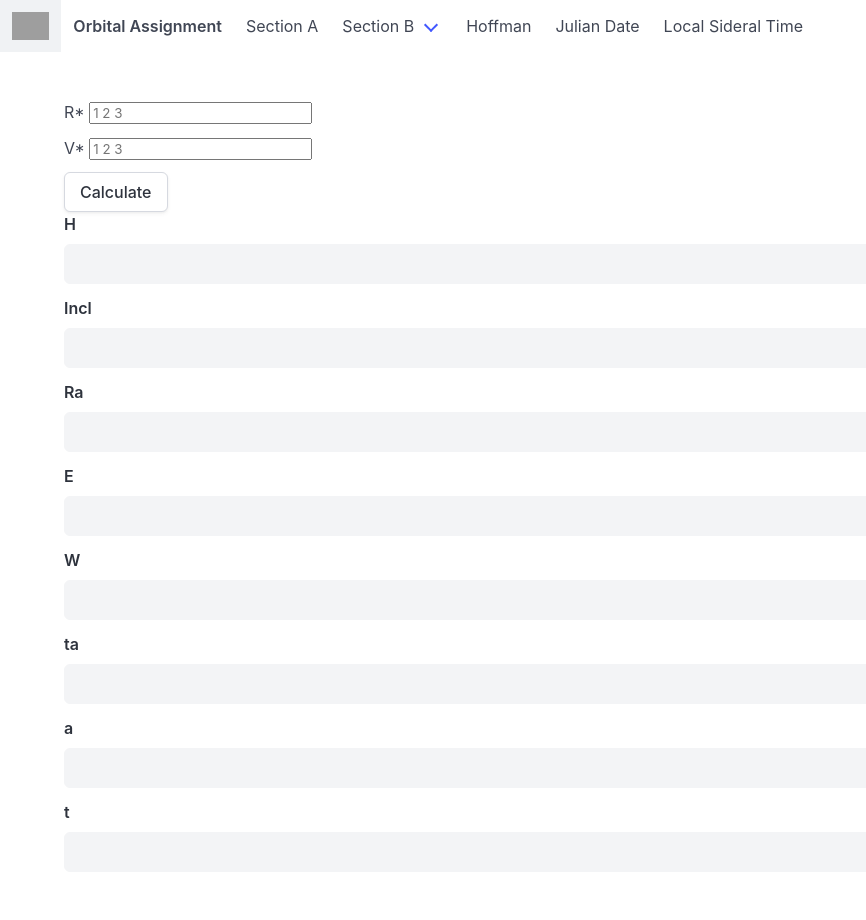
After one commit to amitmondal1995/orbital_calculator, a Django app: page /section_b/2 in a window 1280 px wide. The commit adds this page. Shown: the whole page, without its empty margins (0-866 px from the left). Run offline with Django 5.2, Linux system fonts and the light colour scheme; some libraries are stand-ins or nearby versions; grey boxes are pictures that could not be loaded.

Commit message:
sectionb: Add forms for part 2 and 3
- Part 2 does not work

Signed-off-by: Ayush Singh <ayushdevel1325@gmail.com>

```diff
--- a/calculator_gui/templates/base.html
+++ b/calculator_gui/templates/base.html
@@ -1,13 +1,11 @@
 <!DOCTYPE html>
 <html>
+
 <head>
   <meta charset="utf-8" />
   <meta name="viewport" content="width=device-width, initial-scale=1" />
   <title>{% block title %}Orbital Calculator{% endblock %}</title>
-    <link
-      rel="stylesheet"
-      href="https://cdn.jsdelivr.net/npm/bulma@1.0.0/css/bulma.min.css"
-    />
+  <link rel="stylesheet" href="https://cdn.jsdelivr.net/npm/bulma@1.0.0/css/bulma.min.css" />
 </head>
 
 <body>
@@ -16,17 +14,10 @@
       <a class="navbar-item" href="/">
         <img
           src="https://upload.wikimedia.org/wikipedia/commons/thumb/d/df/Hohmann_transfer_orbit.svg/1200px-Hohmann_transfer_orbit.svg.png"
-            alt="Calculator"
-          />
+          alt="Calculator" />
       </a>
 
-        <a
-          role="button"
-          class="navbar-burger"
-          aria-label="menu"
-          aria-expanded="false"
-          data-target="navbarBasicExample"
-        >
+      <a role="button" class="navbar-burger" aria-label="menu" aria-expanded="false" data-target="navbarBasicExample">
         <span aria-hidden="true"></span>
         <span aria-hidden="true"></span>
         <span aria-hidden="true"></span>
@@ -37,11 +28,28 @@
     <div id="navbarBasicExample" class="navbar-menu">
       <div class="navbar-start">
         <a class="navbar-item" href="/">
-            <strong >Orbital Assignment</strong></a>
+          <strong>Orbital Assignment</strong></a>
 
         <a class="navbar-item" href="/section_a"> Section A </a>
 
-          <a class="navbar-item" href="/section_b"> Section B </a>
+        <div class="navbar-item has-dropdown is-hoverable">
+          <a class="navbar-link">
+            Section B
+          </a>
+
+          <div class="navbar-dropdown">
+            <a class="navbar-item" href="/section_b/1">
+              Task 1
+            </a>
+            <a class="navbar-item" href="/section_b/2">
+              Task 2
+            </a>
+            <a class="navbar-item" href="/section_b/3">
+              Task 3
+            </a>
+          </div>
+        </div>
+
         <a class="navbar-item" href="/hoffman"> Hoffman </a>
         <a class="navbar-item" href="/julian"> Julian Date </a>
         <a class="navbar-item" href="/lst"> Local Sideral Time </a>
@@ -53,4 +61,5 @@
     <div class="container">{% block content %} {% endblock %}</div>
   </section>
 </body>
+
 </html>
--- /dev/null
+++ b/calculator_gui/templates/section_b_2.html
@@ -0,0 +1,71 @@
+{% extends 'base.html' %}
+
+{% load crispy_forms_tags %}
+
+{% block content %}
+  <form method="post">
+    {% csrf_token %}
+    {{ form|crispy }}
+    <button type="submit" class="button">Calculate</button>
+  </form>
+
+<fieldset disabled>
+
+<div class="field">
+  <label class="label">H</label>
+  <div class="control">
+		<input class="input" type="text" value="{{h}}">
+  </div>
+</div>
+
+<div class="field">
+  <label class="label">Incl</label>
+  <div class="control">
+		<input class="input" type="text" value="{{incl}}">
+  </div>
+</div>
+
+<div class="field">
+  <label class="label">Ra</label>
+  <div class="control">
+		<input class="input" type="text" value="{{ra}}">
+  </div>
+</div>
+
+<div class="field">
+  <label class="label">E</label>
+  <div class="control">
+		<input class="input" type="text" value="{{e}}">
+  </div>
+</div>
+
+<div class="field">
+  <label class="label">W</label>
+  <div class="control">
+		<input class="input" type="text" value="{{w}}">
+  </div>
+</div>
+
+<div class="field">
+  <label class="label">ta</label>
+  <div class="control">
+		<input class="input" type="text" value="{{ta}}">
+  </div>
+</div>
+
+<div class="field">
+  <label class="label">a</label>
+  <div class="control">
+		<input class="input" type="text" value="{{a}}">
+  </div>
+</div>
+
+<div class="field">
+  <label class="label">t</label>
+  <div class="control">
+		<input class="input" type="text" value="{{t}}">
+  </div>
+</div>
+
+</fieldset>
+{% endblock %}
--- a/calculator_gui/urls.py
+++ b/calculator_gui/urls.py
@@ -4,7 +4,9 @@ from . import views
 
 urlpatterns = [
     path("", views.home, name="home"),
-    path("section_b", views.section_b, name="section b"),
+    path("section_b/1", views.section_b_1, name="section b 1"),
+    path("section_b/2", views.section_b_2, name="section b 1"),
+    path("section_b/3", views.section_b_3, name="section b 1"),
     path("hoffman", views.hoffman, name="Hoffman"),
     path("julian", views.julian, name="Julian"),
     path("lst", views.lst, name="LST"),
--- a/calculator_gui/views.py
+++ b/calculator_gui/views.py
@@ -2,10 +2,22 @@ from django.shortcuts import render
 from django import forms
 from .tasks import sectionb,hohmann_transfer,jd_lst
 
-class SectionBForm(forms.Form):
+class SectionB1Form(forms.Form):
     r0 = forms.CharField(label="R0", widget=forms.TextInput(attrs={'placeholder': '1 2 3'}))
     v0 = forms.CharField(label="V0", widget=forms.TextInput(attrs={'placeholder': '1 2 3'}))
     t = forms.IntegerField(label="t")
+
+class SectionB2Form(forms.Form):
+    r = forms.CharField(label="R", widget=forms.TextInput(attrs={'placeholder': '1 2 3'}))
+    v = forms.CharField(label="V", widget=forms.TextInput(attrs={'placeholder': '1 2 3'}))
+
+class SectionB3Form(forms.Form):
+    h = forms.FloatField(label="H")
+    e = forms.FloatField(label="E")
+    ra = forms.FloatField(label="RA")
+    incl = forms.FloatField(label="Incl")
+    w = forms.FloatField(label="W")
+    ta = forms.FloatField(label="Ta")
 
 class Hoffman(forms.Form):
     ri =  forms.FloatField(label="Ri")
@@ -22,18 +34,16 @@ class LST(forms.Form):
     longitude =  forms.FloatField(label="Longitude")
     utc_time = forms.FloatField(label="UTC_Time")
 
-
-
 # Create your views here.
 def home(request):
     return render(request, 'home.html')
 
-def section_b(request):
+def section_b_1(request):
     context = {}
     # if this is a POST request we need to process the form data
     if request.method == "POST":
         # create a form instance and populate it with data from the request:
-        form = SectionBForm(request.POST)
+        form = SectionB1Form(request.POST)
         # check whether it's valid:
         if form.is_valid():
             # process the data in form.cleaned_data as required
@@ -48,14 +58,86 @@ def section_b(request):
 
     # if a GET (or any other method) we'll create a blank form
     else:
-        form = SectionBForm()
+        form = SectionB1Form()
 
         context["r_val"] = ""
         context["v_val"] = ""
 
     context["form"] = form
 
-    return render(request, "section_b.html", context)
+    return render(request, "section_b_1.html", context)
+
+def section_b_2(request):
+    context = {}
+    # if this is a POST request we need to process the form data
+    if request.method == "POST":
+        # create a form instance and populate it with data from the request:
+        form = SectionB2Form(request.POST)
+        # check whether it's valid:
+        if form.is_valid():
+            # process the data in form.cleaned_data as required
+            # ...
+            # redirect to a new URL:
+            r = list(map(float, form.cleaned_data["r"].split(" ")))
+            v = list(map(float, form.cleaned_data["v"].split(" ")))
+            h, incl, ra, e, w, ta, a, t = sectionb.main2(r, v)
+            context["h"] = h
+            context["incl"] = incl
+            context["ra"] = ra
+            context["e"] = e
+            context["w"] = w
+            context["ta"] = ta
+            context["a"] = a
+            context["t"] = t
+
+    # if a GET (or any other method) we'll create a blank form
+    else:
+        form = SectionB2Form()
+
+        context["h"] = ""
+        context["incl"] = ""
+        context["ra"] = ""
+        context["e"] = ""
+        context["w"] = ""
+        context["ta"] = ""
+        context["a"] = ""
+        context["t"] = ""
+
+    context["form"] = form
+
+    return render(request, "section_b_2.html", context)
+
+def section_b_3(request):
+    context = {}
+    # if this is a POST request we need to process the form data
+    if request.method == "POST":
+        # create a form instance and populate it with data from the request:
+        form = SectionB3Form(request.POST)
+        # check whether it's valid:
+        if form.is_valid():
+            # process the data in form.cleaned_data as required
+            # ...
+            # redirect to a new URL:
+            h = float(form.cleaned_data["h"])
+            e = float(form.cleaned_data["e"])
+            ra = float(form.cleaned_data["ra"])
+            incl = float(form.cleaned_data["incl"])
+            w = float(form.cleaned_data["w"])
+            ta = float(form.cleaned_data["ta"])
+            r, v = sectionb.main3(h, e, ra, incl, w, ta)
+            context["r_val"] = " ".join(map(str, r))
+            context["v_val"] = " ".join(map(str, v))
+
+    # if a GET (or any other method) we'll create a blank form
+    else:
+        form = SectionB3Form()
+
+        context["r_val"] = ""
+        context["v_val"] = ""
+
+    context["form"] = form
+
+    return render(request, "section_b_3.html", context)
 
 def hoffman(request):
     context = {}
```
Also changed, not shown: calculator_gui/templates/section_b_3.html (added, +29 -0 lines), calculator_gui/templates/section_b_1.html (renamed from calculator_gui/templates/section_b.html). Lines whose indentation alone changed are shown as unchanged.
